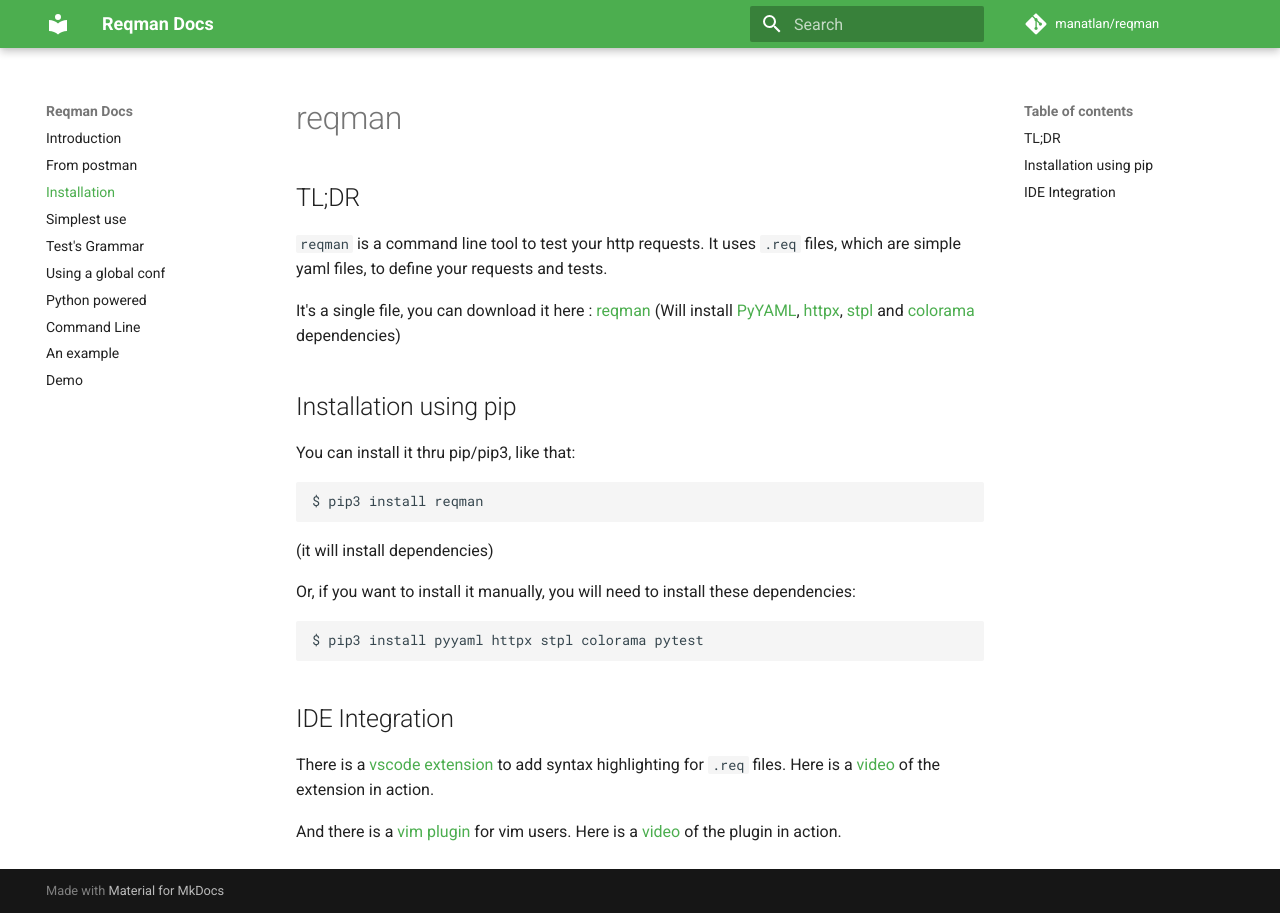
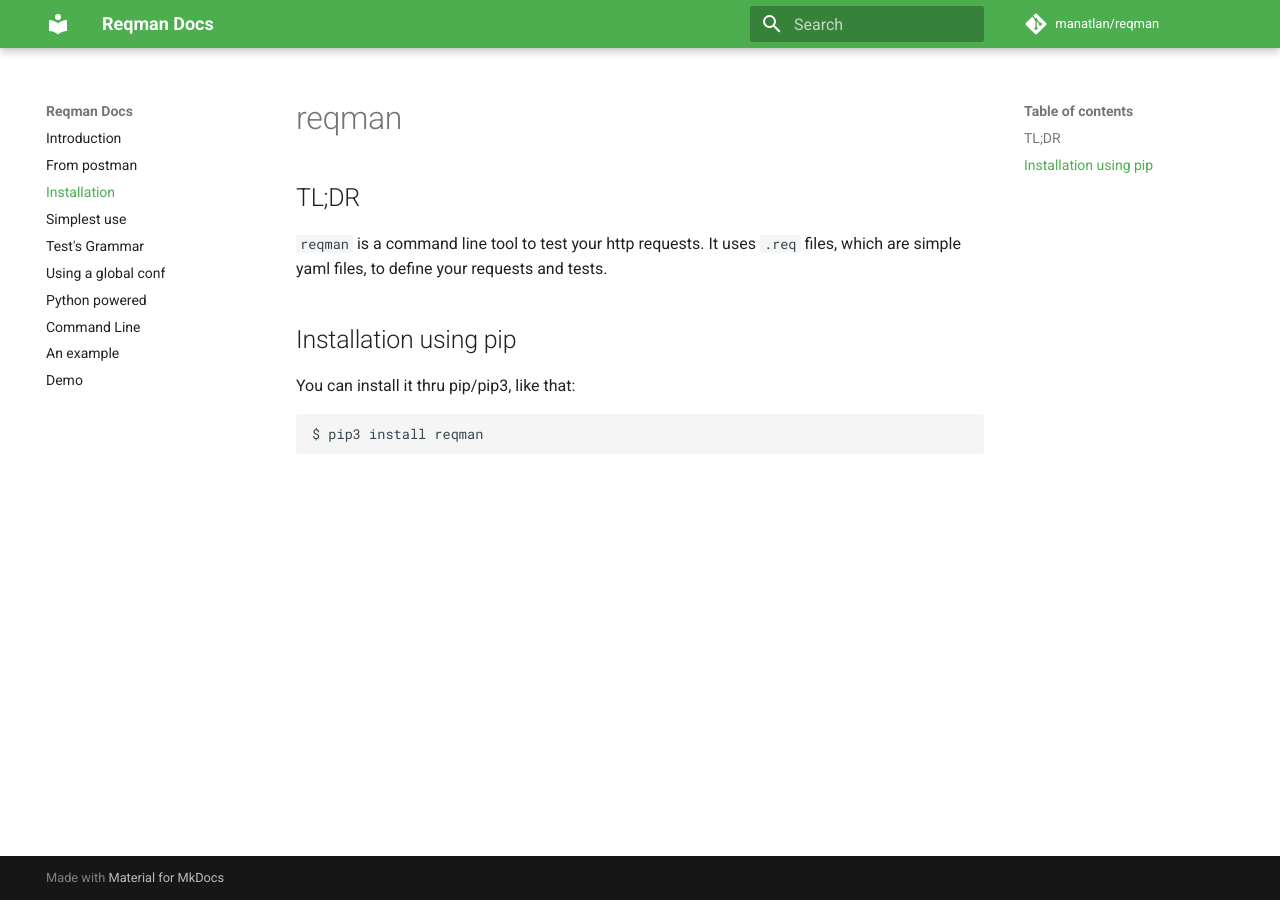
Before and after one commit to manatlan/reqman, an MkDocs documentation site: the page built from docs/install.md, in a window 1280 px wide. Built offline with MkDocs 1.6.1 and Material for MkDocs 9.7.7, drawn with Linux system fonts in a browser that asks for light colours; comment, search, counter and statistics services are not loaded.

Commit message:
fix merge

````diff
--- a/docs/install.md
+++ b/docs/install.md
@@ -3,10 +3,6 @@
 ## TL;DR
 
 `reqman` is a command line tool to test your http requests. It uses `.req` files, which are simple yaml files, to define your requests and tests.
-
-It's a single file, you can download it here :
-[reqman](https://raw.githubusercontent.com/manatlan/reqman/master/reqman)
-(Will install [PyYAML](https://pypi.org/project/PyYAML/), [httpx](https://pypi.org/project/httpx/), [stpl](https://pypi.org/project/stpl/) and [colorama](https://pypi.org/project/colorama/) dependencies)
 
 ## Installation using pip
 
@@ -14,17 +10,3 @@
 ```
 $ pip3 install reqman
 ```
-(it will install dependencies)
-
-Or, if you want to install it manually, you will need to install these dependencies:
-```
-$ pip3 install pyyaml httpx stpl colorama pytest
-```
-
-## IDE Integration
-
-There is a [vscode extension](https://marketplace.visualstudio.com/items?itemName=manatlan.reqman) to add syntax highlighting for `.req` files.
-Here is a [video](https://www.youtube.com/watch?v=sO-s_nZ-tA4) of the extension in action.
-
-And there is a [vim plugin](https://github.com/manatlan/reqman.vim) for vim users.
-Here is a [video](https://www.youtube.com/watch?v=q-J_q-J_q-A) of the plugin in action.
--- a/pyproject.toml
+++ b/pyproject.toml
@@ -38,7 +38,7 @@
 [tool.pytest.ini_options]
 addopts = "--cov=src/reqman --cov-report=html --cov-report=xml --cov-report=term-missing"
 
-[project.optional-dependencies]
+[dependency-groups]
 dev = [
     "py>=1.11.0",
     "pytest>=8.3.3",
````
Also changed, not shown: 1 other file.
